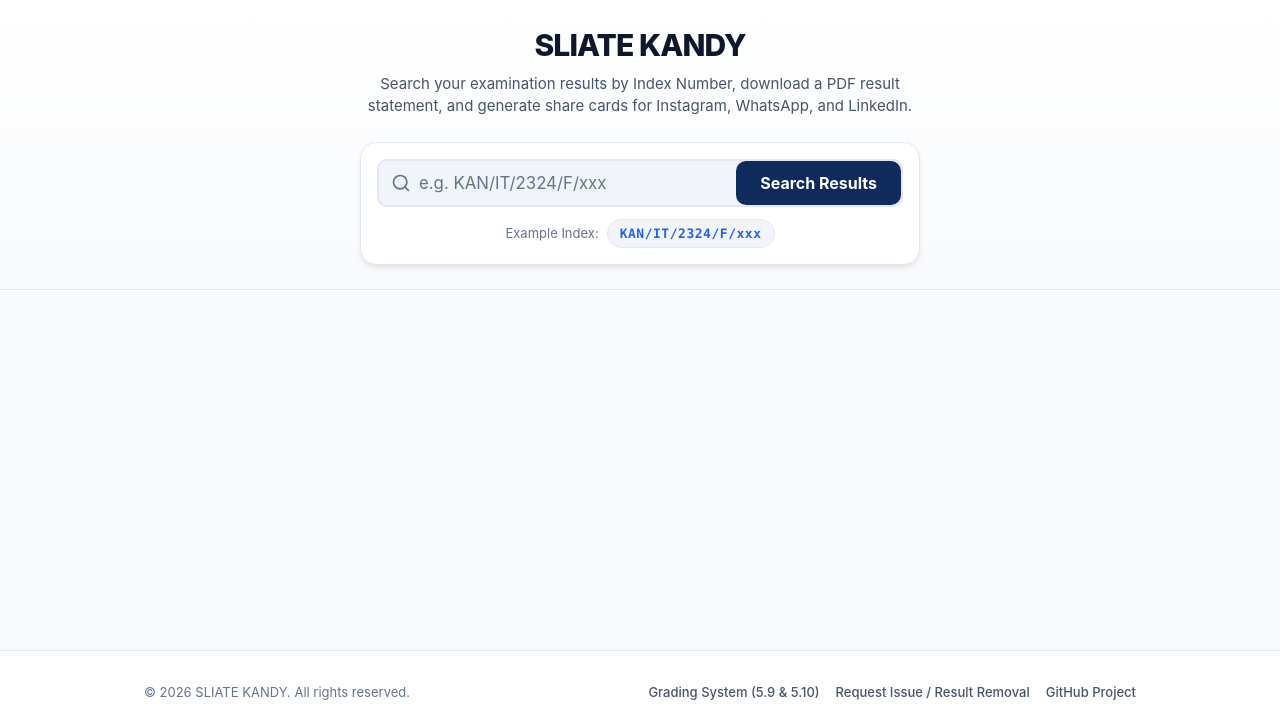
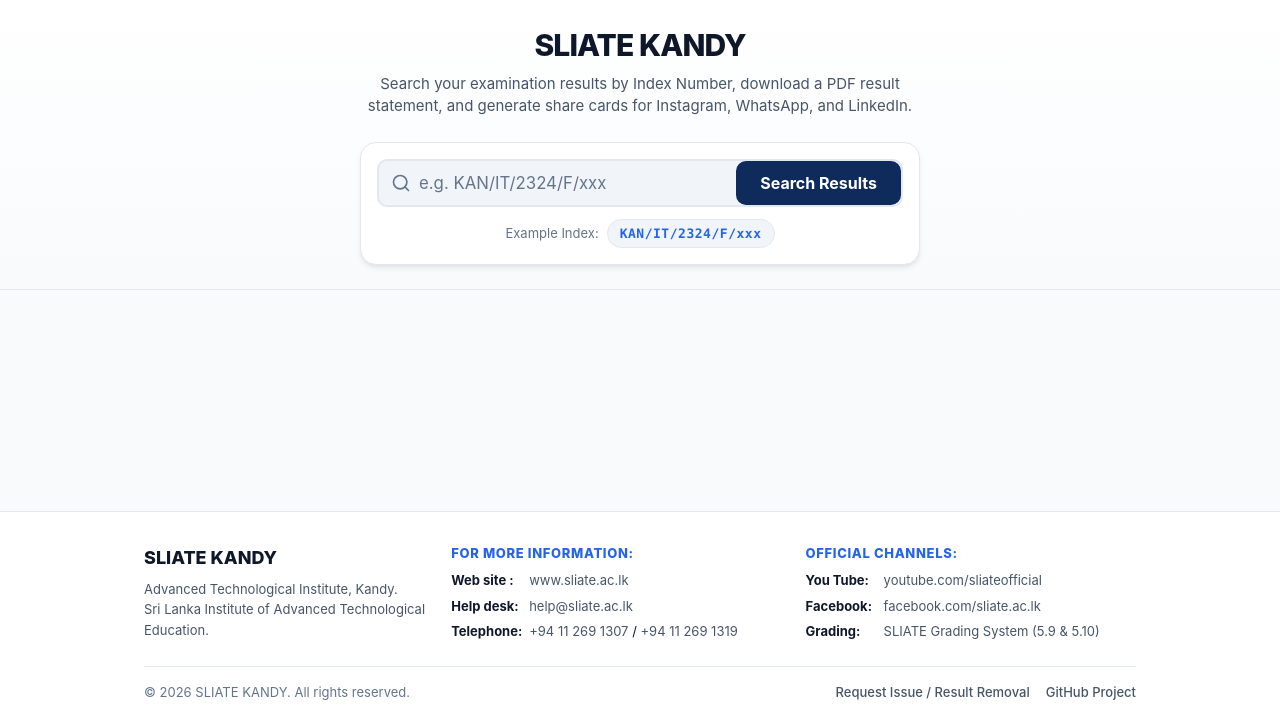
Before and after one commit to saznfs/ati-kandy-results-portal, a plain HTML site: page index.html in a window 1280 px wide. Shown: the part 74-800 px from the top of the page. Drawn offline with nearby package versions, Linux system fonts and the light colour scheme.

Commit message:
Add official SLIATE contact details and information channels to footer and config

```diff
--- a/css/components.css
+++ b/css/components.css
@@ -1222,3 +1222,81 @@
 .footer-links a:hover {
   color: var(--brand-accent);
 }
+
+/* ----------------------------------------------------------
+   Official Contact Information Section in Footer
+   ---------------------------------------------------------- */
+.footer-contact-grid {
+  display: grid;
+  grid-template-columns: 1.2fr 1.4fr 1.4fr;
+  gap: var(--space-6);
+  margin-bottom: var(--space-6);
+}
+
+@media (max-width: 768px) {
+  .footer-contact-grid {
+    grid-template-columns: 1fr;
+    gap: var(--space-5);
+  }
+}
+
+.footer-brand-title {
+  font-size: 1.125rem;
+  font-weight: 800;
+  color: var(--text-main);
+  margin-bottom: var(--space-2);
+}
+
+.footer-brand-desc {
+  font-size: 0.8125rem;
+  line-height: 1.6;
+  color: var(--text-secondary);
+}
+
+.footer-info-heading {
+  font-size: 0.8125rem;
+  font-weight: 800;
+  text-transform: uppercase;
+  letter-spacing: 0.05em;
+  color: var(--brand-accent);
+  margin-bottom: var(--space-2);
+}
+
+.footer-contact-list {
+  list-style: none;
+  padding: 0;
+  margin: 0;
+  display: flex;
+  flex-direction: column;
+  gap: 6px;
+  font-size: 0.8125rem;
+}
+
+.footer-contact-list li {
+  display: flex;
+  flex-wrap: wrap;
+  gap: 6px;
+  align-items: baseline;
+}
+
+.contact-label {
+  font-weight: 700;
+  color: var(--text-main);
+  min-width: 72px;
+}
+
+.footer-contact-list a {
+  color: var(--text-secondary);
+  transition: color var(--transition-fast);
+}
+
+.footer-contact-list a:hover {
+  color: var(--brand-accent);
+  text-decoration: underline;
+}
+
+.footer-divider {
+  height: 1px;
+  background-color: var(--border-color);
+  margin-bottom: var(--space-4);
+}
--- a/index.html
+++ b/index.html
@@ -358,12 +358,60 @@
   <!-- Footer -->
   <footer class="site-footer" role="contentinfo">
     <div class="container">
+      <!-- Official SLIATE Contact & Information Section -->
+      <div class="footer-contact-grid">
+        <div class="footer-brand-col">
+          <div class="footer-brand-title">SLIATE KANDY</div>
+          <p class="footer-brand-desc">
+            Advanced Technological Institute, Kandy.<br>
+            Sri Lanka Institute of Advanced Technological Education.
+          </p>
+        </div>
+
+        <div class="footer-info-col">
+          <div class="footer-info-heading">For more information:</div>
+          <ul class="footer-contact-list">
+            <li>
+              <span class="contact-label">Web site :</span>
+              <a href="https://www.sliate.ac.lk" target="_blank" rel="noopener noreferrer">www.sliate.ac.lk</a>
+            </li>
+            <li>
+              <span class="contact-label">Help desk:</span>
+              <a href="mailto:help@sliate.ac.lk">help@sliate.ac.lk</a>
+            </li>
+            <li>
+              <span class="contact-label">Telephone:</span>
+              <span><a href="tel:+94112691307">+94 11 269 1307</a> / <a href="tel:+94112691319">+94 11 269 1319</a></span>
+            </li>
+          </ul>
+        </div>
+
+        <div class="footer-social-col">
+          <div class="footer-info-heading">Official Channels:</div>
+          <ul class="footer-contact-list">
+            <li>
+              <span class="contact-label">You Tube:</span>
+              <a href="https://www.youtube.com/sliateofficial" target="_blank" rel="noopener noreferrer">youtube.com/sliateofficial</a>
+            </li>
+            <li>
+              <span class="contact-label">Facebook:</span>
+              <a href="https://www.facebook.com/sliate.ac.lk" target="_blank" rel="noopener noreferrer">facebook.com/sliate.ac.lk</a>
+            </li>
+            <li>
+              <span class="contact-label">Grading:</span>
+              <a id="btnFooterGradingScheme" href="javascript:void(0);">SLIATE Grading System (5.9 &amp; 5.10)</a>
+            </li>
+          </ul>
+        </div>
+      </div>
+
+      <div class="footer-divider"></div>
+
       <div class="footer-nav">
         <div>
           <span>&copy; 2026 SLIATE KANDY. All rights reserved.</span>
         </div>
         <div class="footer-links">
-          <a id="btnFooterGradingScheme" href="javascript:void(0);">Grading System (5.9 & 5.10)</a>
           <a id="reportIssueLink" href="#" target="_blank" rel="noopener noreferrer">Request Issue / Result Removal</a>
           <a href="https://github.com" target="_blank" rel="noopener noreferrer">GitHub Project</a>
         </div>
--- a/js/config.js
+++ b/js/config.js
@@ -93,6 +93,17 @@ const CONFIG = {
     "E":     "Marks 0 - 24 (Grade Point: 0.00 - Fail)"
   },
 
+  // Official SLIATE Contact & Channel Details
+  officialContact: {
+    website: "https://www.sliate.ac.lk",
+    websiteDisplay: "www.sliate.ac.lk",
+    helpDesk: "help@sliate.ac.lk",
+    youtube: "https://www.youtube.com/sliateofficial",
+    facebook: "https://www.facebook.com/sliate.ac.lk",
+    telephones: ["+94112691307", "+94112691319"],
+    telephonesDisplay: "+94 11 269 1307 / +94 11 269 1319"
+  },
+
   // Academic Honours Classification
   honoursClass: [
     { minCgpa: 3.70, title: "First Class Honours", badgeClass: "standing-first-class" },
--- a/js/pdfGenerator.js
+++ b/js/pdfGenerator.js
@@ -401,7 +401,7 @@ const PortalPdfGenerator = (() => {
       doc.setFont("helvetica", "normal");
       doc.setFontSize(7.5);
       doc.setTextColor(148, 163, 184);
-      doc.text(`SLIATE KANDY • Generated: ${dateStr} • Ref: ${cleanRef}`, margin, pageHeight - 9);
+      doc.text(`SLIATE KANDY • www.sliate.ac.lk • Ref: ${cleanRef}`, margin, pageHeight - 9);
 
       // Accurate Page Count (Right)
       doc.setFont("helvetica", "bold");
```
